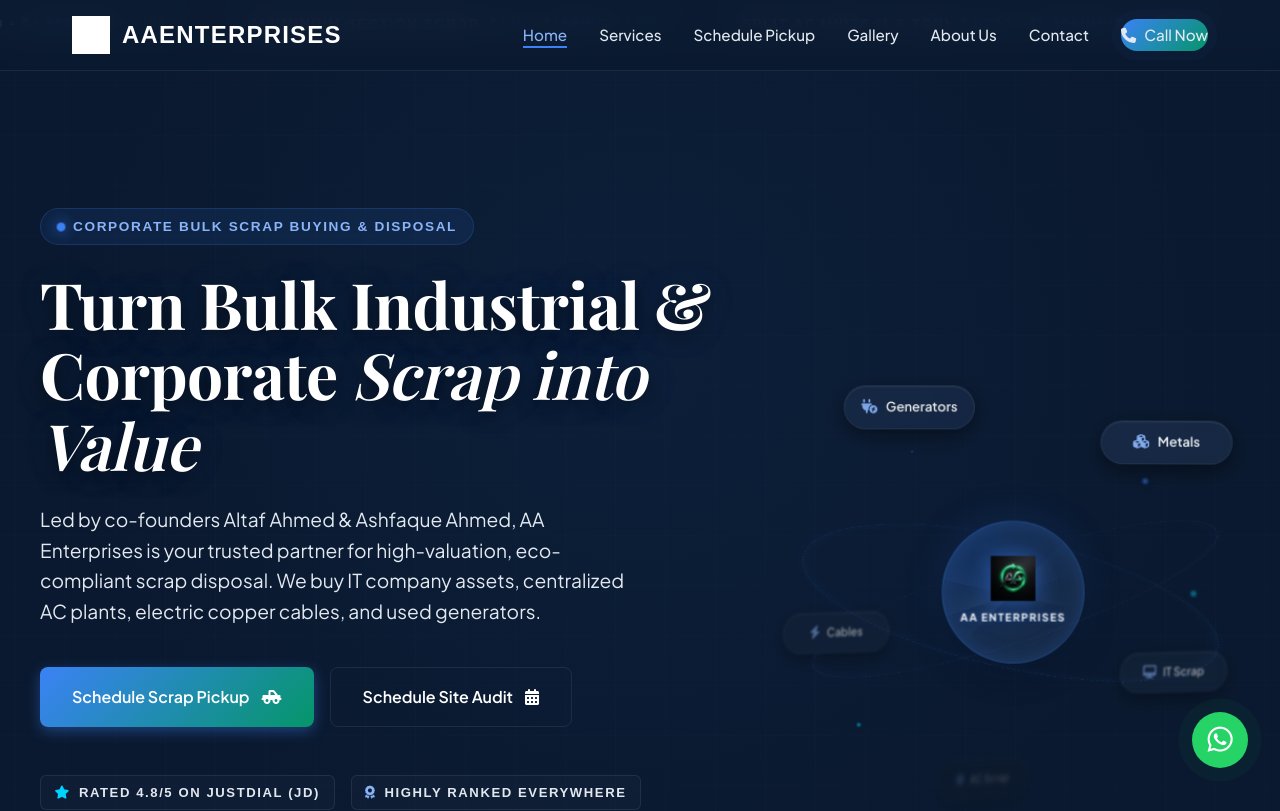
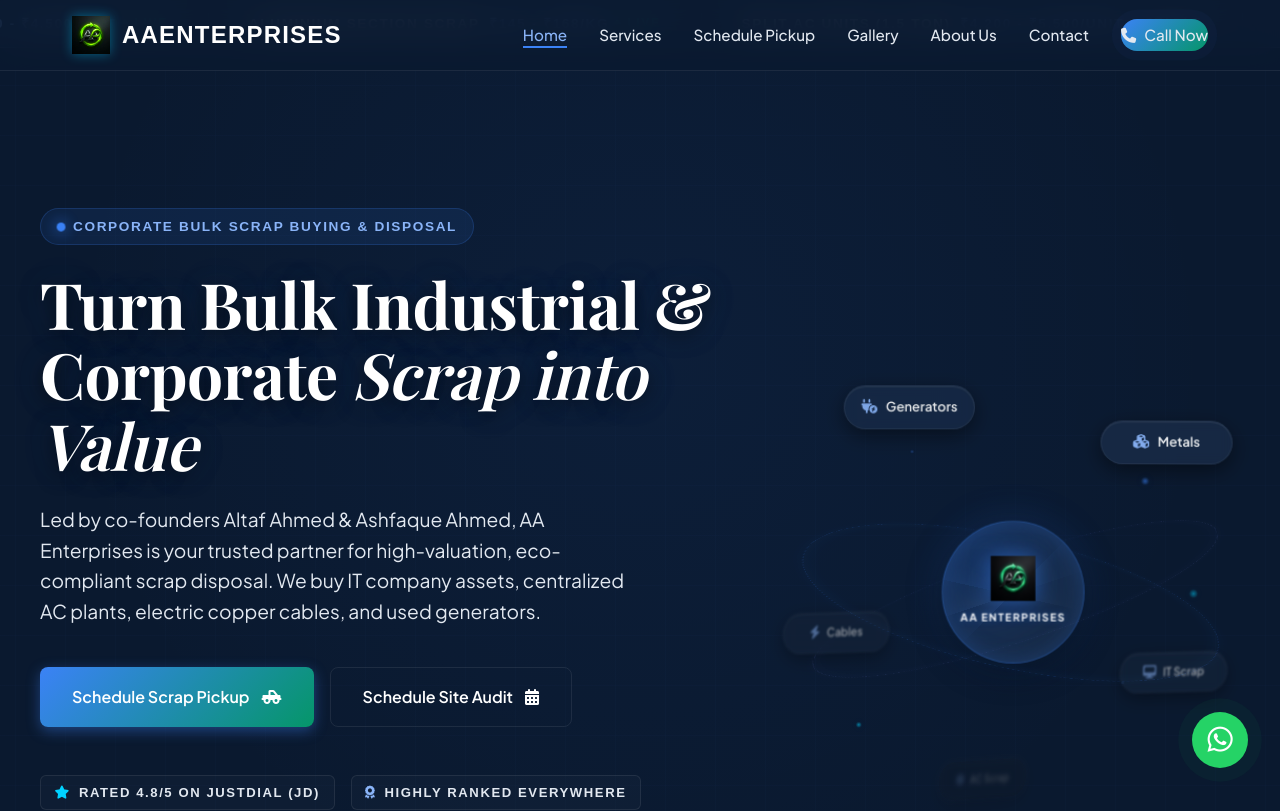
Before and after one commit to javeriyaaa/aaenterprises, a Next.js app: page / in a window 1280 px wide. Shown: the top 811 px of the page. Built offline with nearby package versions, Linux system fonts and the light colour scheme; a web font is replaced by a local one.

Commit message:
Design: Swapped logo icon to Electric Cyan next to white website name

```diff
--- a/src/app/globals.css
+++ b/src/app/globals.css
@@ -134,12 +134,12 @@
 
 .logo img,
 .flow-center-logo-3d {
-  filter: brightness(0) invert(1);
+  filter: hue-rotate(-55deg) saturate(1.8) brightness(1.2) drop-shadow(0 0 6px rgba(0, 210, 255, 0.4));
   transition: var(--transition-smooth);
 }
 
 .logo:hover img {
-  filter: brightness(0) invert(1) drop-shadow(0 0 8px rgba(255, 255, 255, 0.6));
+  filter: hue-rotate(-55deg) saturate(2) brightness(1.3) drop-shadow(0 0 12px rgba(0, 210, 255, 0.6));
 }
 
 .logo-text {
```
